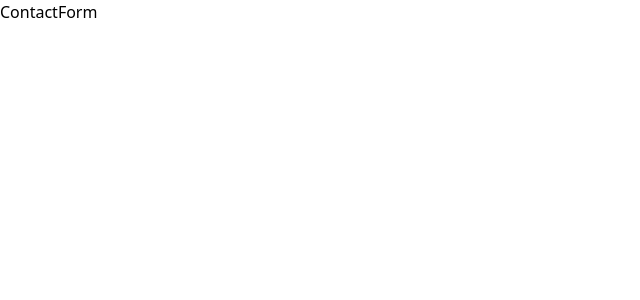
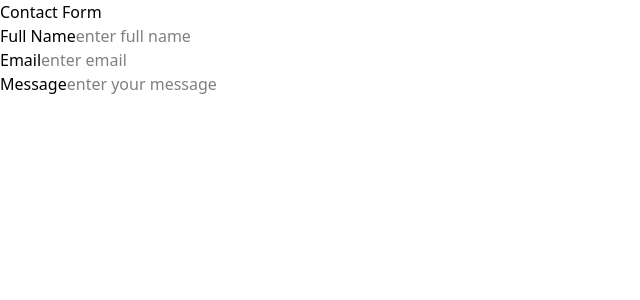
Before and after one commit to PraneethBunny123/All-App, a React (Vite) app: page / in a window 1280 px wide. Shown: the top 300 px of the page, without its empty margins (0-640 px from the left). Built offline with nearby package versions, Linux system fonts and the light colour scheme.

Commit message:
Created a form outline for the demo form

```diff
--- a/src/project-apps/Form/ContactForm.jsx
+++ b/src/project-apps/Form/ContactForm.jsx
@@ -1,5 +1,21 @@
 export default function ContactForm() {
     return (
-        <div>ContactForm</div>
+        <section>
+            <form>
+                <h2>Contact Form</h2>
+                <div>
+                    <label>Full Name</label>
+                    <input type="text" placeholder="enter full name" required />
+                </div>
+                <div>
+                    <label>Email</label>
+                    <input type="text" placeholder="enter email" required />
+                </div>
+                <div>
+                    <label>Message</label>
+                    <input type="text" placeholder="enter your message" required />
+                </div>
+            </form>
+        </section>
     )
 }
```
